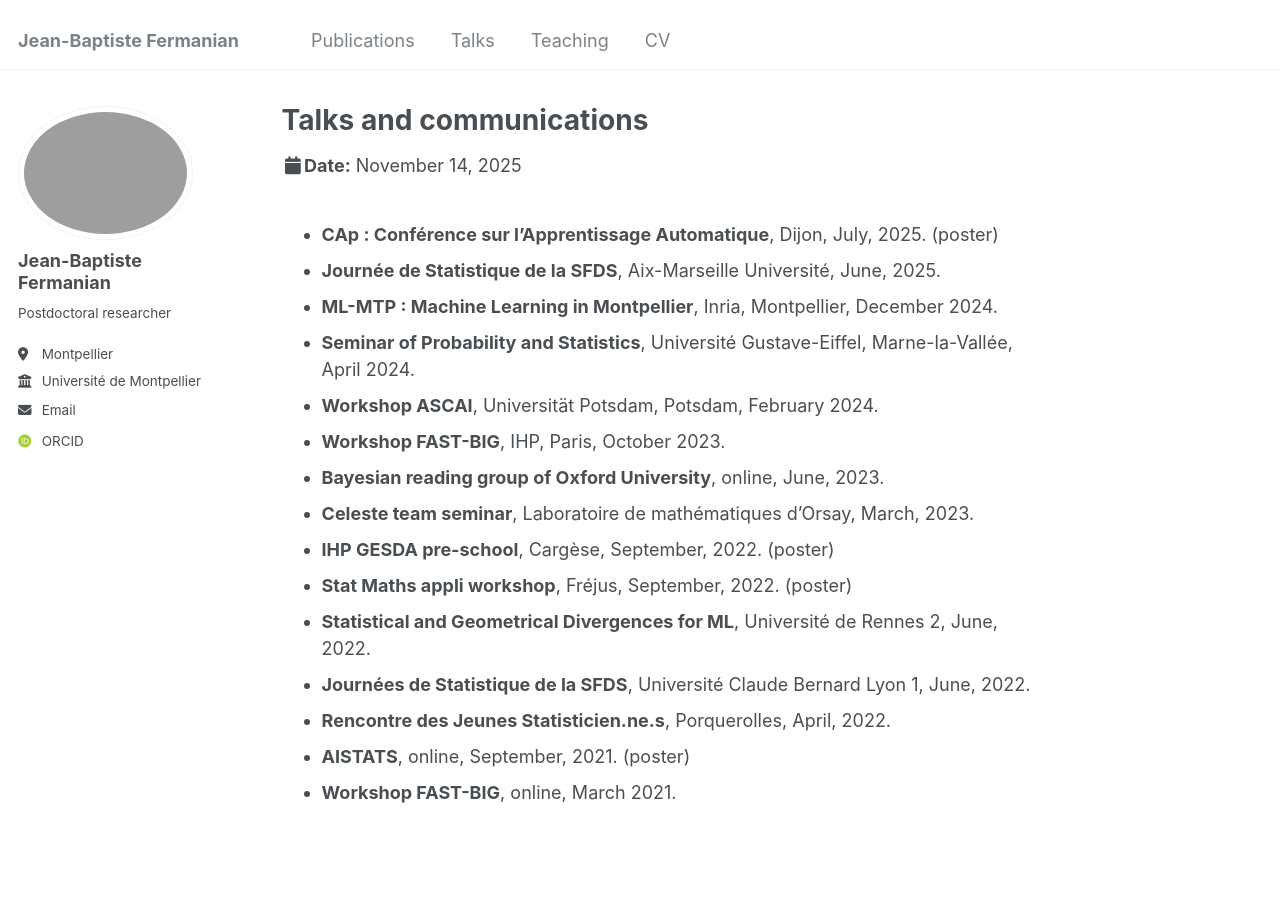
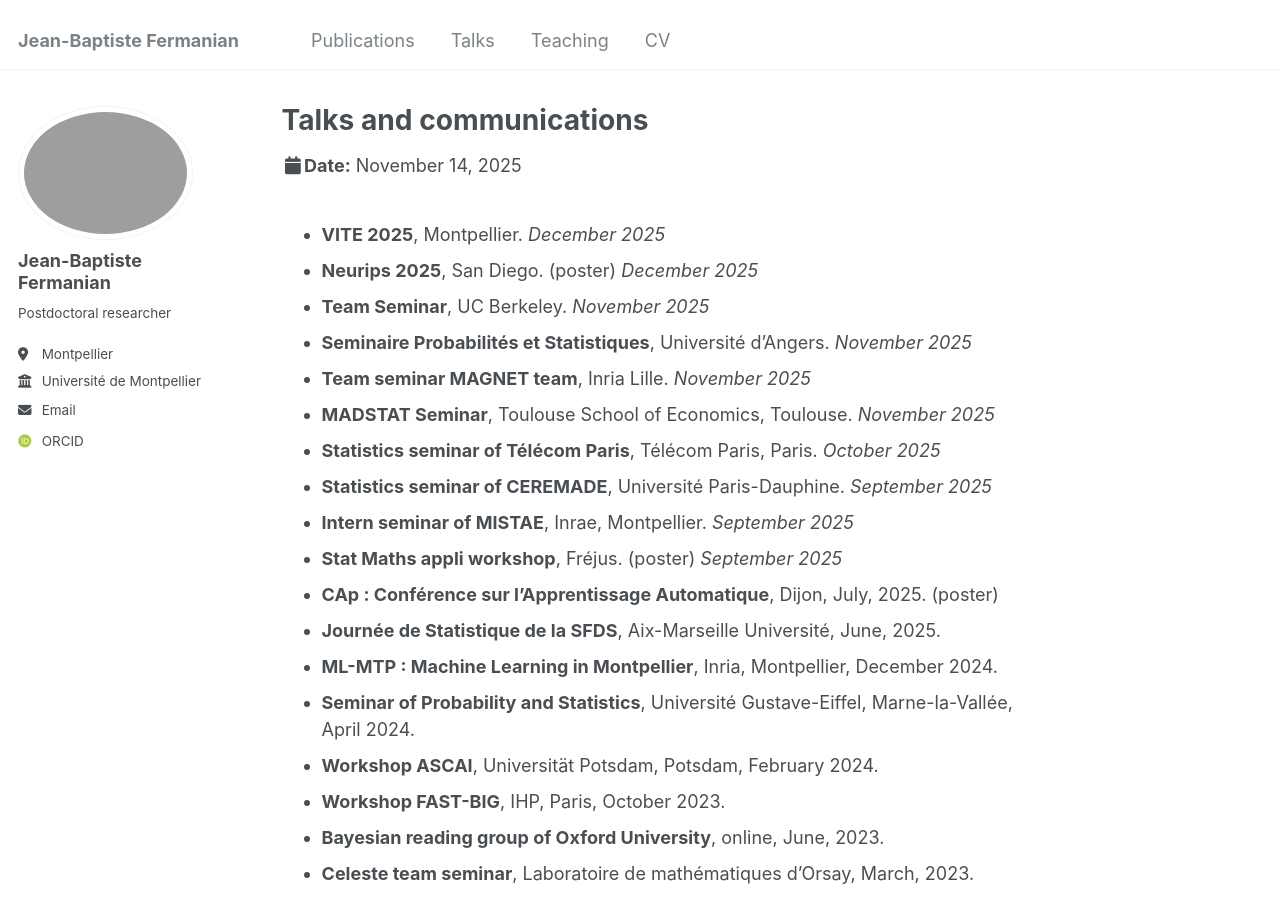
Before and after one commit to jeanbaptistefermanian/jeanbaptistefermanian.github.io, a Jekyll site: the page built from _talks/talks.md, in a window 1280 px wide and 900 px high. Built offline with Jekyll 4.4.1, drawn with Linux system fonts in a browser that asks for light colours; some web fonts are replaced.

Commit message:
add seminars

```diff
--- a/_talks/talks.md
+++ b/_talks/talks.md
@@ -5,6 +5,17 @@ author_profile: true
 redirect_from:
 - /talks.html
 ---
+
+- **VITE 2025**, Montpellier. *December 2025*
+- **Neurips 2025**, San Diego. (poster) *December 2025*
+- **Team Seminar**, UC Berkeley. *November 2025*
+- **Seminaire Probabilités et Statistiques**, Université d'Angers. *November 2025*
+- **Team seminar MAGNET team**, Inria Lille. *November 2025*
+- **MADSTAT Seminar**, Toulouse School of Economics, Toulouse. *November 2025*
+- **Statistics seminar of Télécom Paris**, Télécom Paris, Paris. *October 2025*
+- **Statistics seminar of CEREMADE**, Université Paris-Dauphine. *September 2025*
+- **Intern seminar of MISTAE**, Inrae, Montpellier. *September 2025*
+- **Stat Maths appli workshop**, Fréjus. (poster) *September 2025*
 - **CAp : Conférence sur l'Apprentissage Automatique**, Dijon, July, 2025. (poster)
 - **Journée de Statistique de la SFDS**, Aix-Marseille Université, June, 2025.
 - **ML-MTP : Machine Learning in Montpellier**, Inria, Montpellier, December 2024.
```
